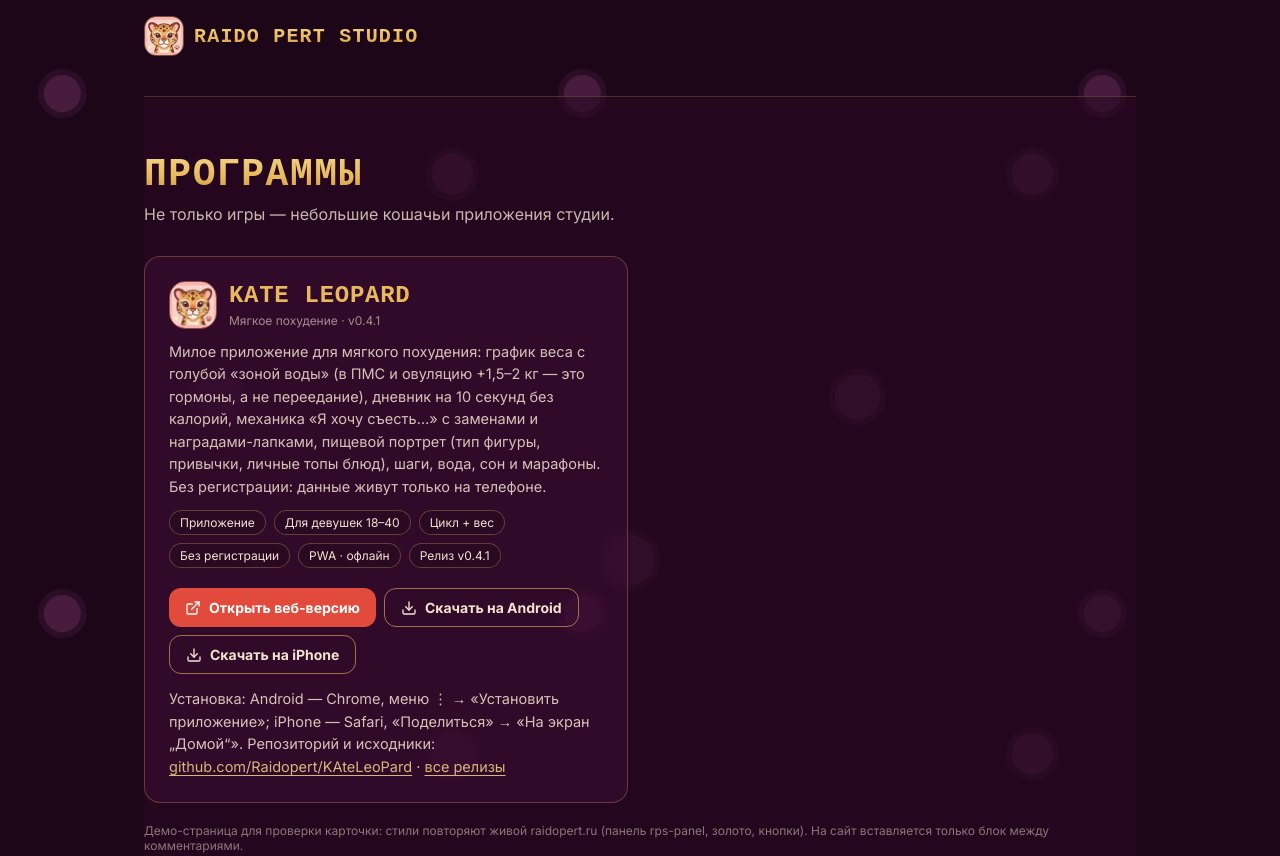
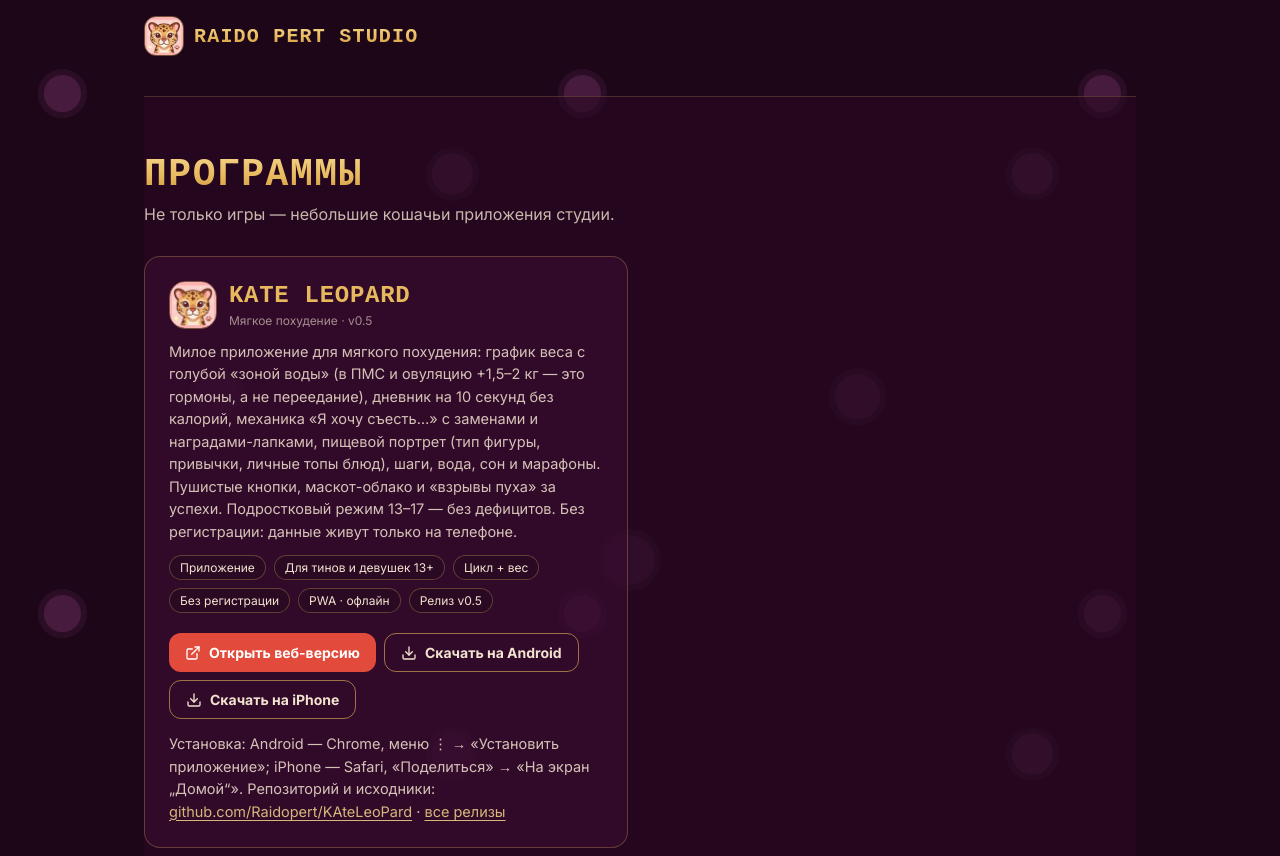
Before and after one commit to Raidopert/KAteLeoPard, a plain HTML site: page docs/site-card/demo-kartochki-na-sayte.html in a window 1280 px wide. Shown: the top 856 px of the page. Drawn offline with Linux system fonts and the light colour scheme; a web font is replaced by a local one.

Commit message:
docs/site-card: синхронизация демо и инструкции с v0.5

```diff
--- a/docs/site-card/demo-kartochki-na-sayte.html
+++ b/docs/site-card/demo-kartochki-na-sayte.html
@@ -71,17 +71,17 @@ main{padding-bottom:80px}
             <img alt="Иконка Kate Leopard — карамельный леопард с большими глазами на розовом фоне" loading="lazy" width="48" height="48" src="https://raidopert.github.io/KAteLeoPard/icons/icon-192.png"/>
             <div class="flex-col">
               <h3>KATE LEOPARD</h3>
-              <span class="ver">Мягкое похудение · v0.4.1</span>
+              <span class="ver">Мягкое похудение · v0.5</span>
             </div>
           </div>
-          <p>Милое приложение для мягкого похудения: график веса с голубой «зоной воды» (в ПМС и овуляцию +1,5–2 кг — это гормоны, а не переедание), дневник на 10 секунд без калорий, механика «Я хочу съесть…» с заменами и наградами-лапками, пищевой портрет (тип фигуры, привычки, личные топы блюд), шаги, вода, сон и марафоны. Без регистрации: данные живут только на телефоне.</p>
+          <p>Милое приложение для мягкого похудения: график веса с голубой «зоной воды» (в ПМС и овуляцию +1,5–2 кг — это гормоны, а не переедание), дневник на 10 секунд без калорий, механика «Я хочу съесть…» с заменами и наградами-лапками, пищевой портрет (тип фигуры, привычки, личные топы блюд), шаги, вода, сон и марафоны. Пушистые кнопки, маскот-облако и «взрывы пуха» за успехи. Подростковый режим 13–17 — без дефицитов. Без регистрации: данные живут только на телефоне.</p>
           <div class="tags">
             <span class="tag">Приложение</span>
-            <span class="tag">Для девушек 18–40</span>
+            <span class="tag">Для тинов и девушек 13+</span>
             <span class="tag">Цикл + вес</span>
             <span class="tag">Без регистрации</span>
             <span class="tag">PWA · офлайн</span>
-            <span class="tag">Релиз v0.4.1</span>
+            <span class="tag">Релиз v0.5</span>
           </div>
           <div class="btns">
             <a href="https://raidopert.github.io/KAteLeoPard/" class="btn btn-red"><svg viewBox="0 0 24 24" fill="none" stroke="currentColor" stroke-width="2" stroke-linecap="round" stroke-linejoin="round" aria-hidden="true"><path d="M15 3h6v6"></path><path d="M10 14 21 3"></path><path d="M18 13v6a2 2 0 0 1-2 2H5a2 2 0 0 1-2-2V8a2 2 0 0 1 2-2h6"></path></svg>Открыть веб-версию</a>
```
